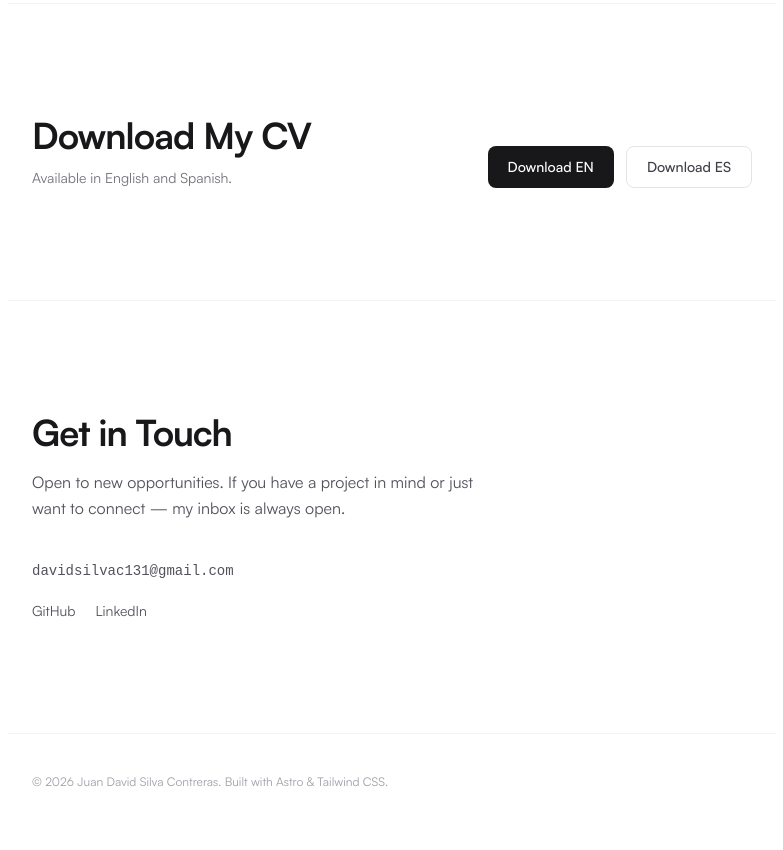
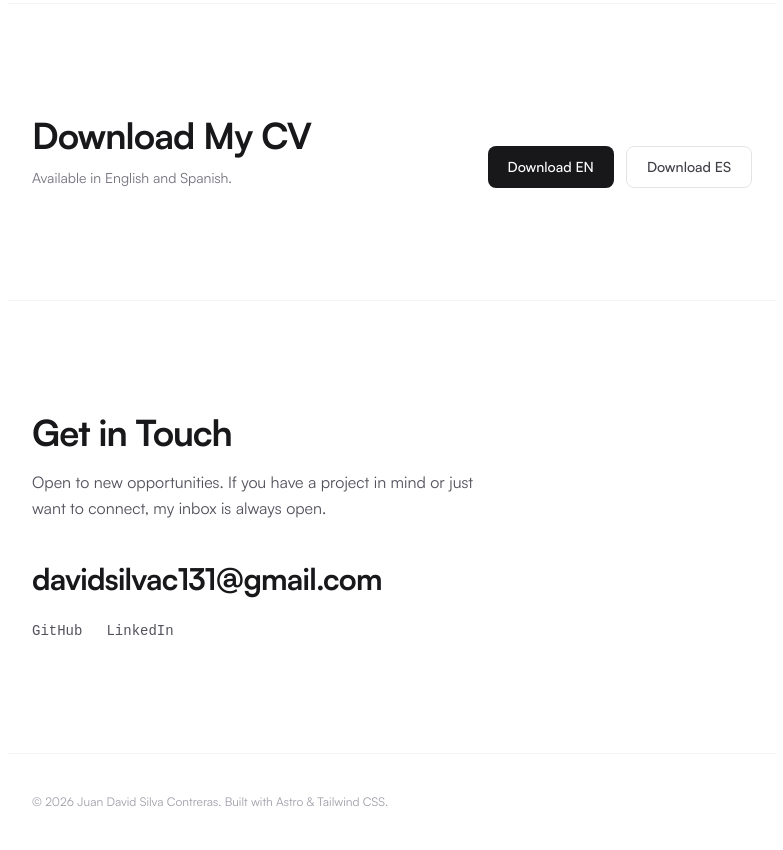
Before and after one commit to davidsilva131/astro-portfolio, an Astro site: page / in a window 1280 px wide. Shown: the part 6046-6896 px from the top of the page, without its empty margins (248-1031 px from the left). Built offline with nearby package versions, Linux system fonts and the light colour scheme; Astro itself is replaced by a stand-in of ours.

Commit message:
feat: Resume and Contact polish - display-level email link, site-wide copy hygiene (T6, ticket 11)

```diff
--- a/src/components/molecules/ThemeToggle.astro
+++ b/src/components/molecules/ThemeToggle.astro
@@ -6,7 +6,7 @@
   aria-label="Toggle color mode"
   class="rounded-md p-1.5 text-zinc-500 hover:text-zinc-900 dark:hover:text-white transition-colors duration-200 focus-visible:outline focus-visible:outline-2 focus-visible:outline-offset-4 focus-visible:outline-zinc-900 dark:focus-visible:outline-white"
 >
-  <!-- Sun icon — shown in dark mode -->
+  <!-- Sun icon - shown in dark mode -->
   <svg
     xmlns="http://www.w3.org/2000/svg"
     width="18"
@@ -25,7 +25,7 @@
       d="M12 2v2M12 20v2M4.93 4.93l1.41 1.41M17.66 17.66l1.41 1.41M2 12h2M20 12h2M6.34 17.66l-1.41 1.41M19.07 4.93l-1.41 1.41"
     />
   </svg>
-  <!-- Moon icon — shown in light mode -->
+  <!-- Moon icon - shown in light mode -->
   <svg
     xmlns="http://www.w3.org/2000/svg"
     width="18"
--- a/src/components/organisms/Contact.astro
+++ b/src/components/organisms/Contact.astro
@@ -12,20 +12,20 @@
     </h2>
     <p class="mt-4 max-w-md text-zinc-600 dark:text-zinc-400 leading-relaxed">
       Open to new opportunities. If you have a project in mind or just want to
-      connect — my inbox is always open.
+      connect, my inbox is always open.
     </p>
 
-    <div class="mt-10 flex flex-col gap-5">
+    <div class="mt-10 flex flex-col gap-6">
       <a
         href="mailto:davidsilvac131@gmail.com"
-        class="link-underline font-mono text-sm text-zinc-600 dark:text-zinc-400 hover:text-zinc-900 dark:hover:text-white transition-colors duration-200 w-fit"
+        class="link-underline w-fit text-2xl sm:text-3xl font-bold tracking-tight text-zinc-900 dark:text-white hover:text-zinc-500 dark:hover:text-zinc-400 transition-colors duration-200 [overflow-wrap:anywhere] rounded-sm focus-visible:outline focus-visible:outline-2 focus-visible:outline-offset-4 focus-visible:outline-zinc-900 dark:focus-visible:outline-white"
       >
         davidsilvac131@gmail.com
       </a>
-      <div class="flex items-center gap-5">
+      <div class="flex items-center gap-6">
         <a
           href="https://github.com/davidsilva131"
-          class="link-underline text-sm text-zinc-600 hover:text-zinc-900 dark:text-zinc-400 dark:hover:text-white transition-colors duration-200"
+          class="link-underline font-mono text-sm text-zinc-600 hover:text-zinc-900 dark:text-zinc-400 dark:hover:text-white transition-colors duration-200 rounded-sm focus-visible:outline focus-visible:outline-2 focus-visible:outline-offset-4 focus-visible:outline-zinc-900 dark:focus-visible:outline-white"
           target="_blank"
           rel="noopener noreferrer"
         >
@@ -34,7 +34,7 @@
         </a>
         <a
           href="https://www.linkedin.com/in/juan-david-silva-contreras1/"
-          class="link-underline text-sm text-zinc-600 hover:text-zinc-900 dark:text-zinc-400 dark:hover:text-white transition-colors duration-200"
+          class="link-underline font-mono text-sm text-zinc-600 hover:text-zinc-900 dark:text-zinc-400 dark:hover:text-white transition-colors duration-200 rounded-sm focus-visible:outline focus-visible:outline-2 focus-visible:outline-offset-4 focus-visible:outline-zinc-900 dark:focus-visible:outline-white"
           target="_blank"
           rel="noopener noreferrer"
         >
--- a/src/layouts/Layout.astro
+++ b/src/layouts/Layout.astro
@@ -2,7 +2,7 @@
 import "../styles/global.css";
 
 const SITE = {
-  title: "Juan David Silva Contreras — Software Developer",
+  title: "Juan David Silva Contreras - Software Developer",
   description:
     "Portfolio of Juan David Silva, a software developer specializing in fast, accessible, and visually refined web interfaces built with React, TypeScript, Astro, and modern tools.",
   url: "https://jdsc.site",
--- a/src/pages/404.astro
+++ b/src/pages/404.astro
@@ -4,7 +4,7 @@ import Nav from "../components/organisms/Nav.astro";
 import Footer from "../components/organisms/Footer.astro";
 ---
 
-<Layout title="404 — Page Not Found | Juan David Silva Contreras">
+<Layout title="404 - Page Not Found | Juan David Silva Contreras">
   <Nav />
   <main id="main-content" class="max-w-3xl mx-auto px-6 py-32">
     <p class="font-mono text-xs uppercase tracking-[0.2em] text-zinc-400 dark:text-zinc-600">
```
